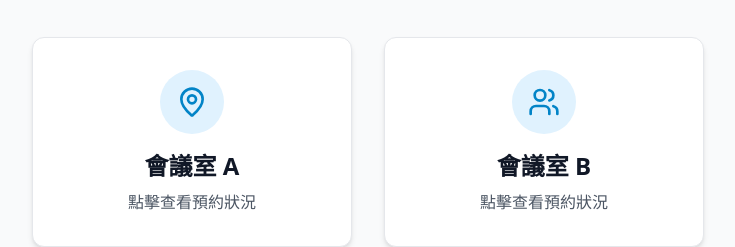
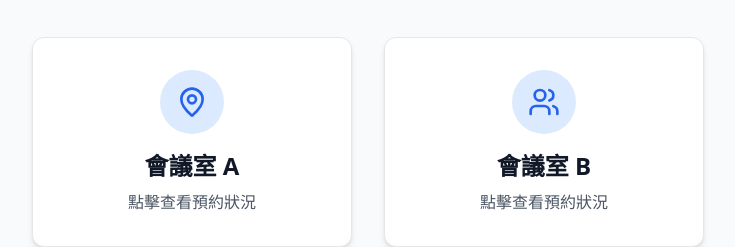
Before and after one commit to ariachen2020/meetingroom, a Next.js app: page / in a window 1280 px wide. Shown: the part 127-374 px from the top of the page, without its empty margins (272-1007 px from the left). Built offline with nearby package versions, Linux system fonts and the light colour scheme.

Commit message:
fix: Replace all primary colors with blue colors

```diff
--- a/src/app/page.tsx
+++ b/src/app/page.tsx
@@ -16,11 +16,11 @@
       <div className="grid md:grid-cols-2 gap-8 max-w-2xl mx-auto">
         <Link
           href="/room/A"
-          className="group block p-8 bg-white rounded-xl shadow-md hover:shadow-xl transition-all duration-300 border border-gray-200 hover:border-primary-300"
+          className="group block p-8 bg-white rounded-xl shadow-md hover:shadow-xl transition-all duration-300 border border-gray-200 hover:border-blue-300"
         >
           <div className="flex flex-col items-center text-center">
-            <div className="w-16 h-16 bg-primary-100 rounded-full flex items-center justify-center mb-4 group-hover:bg-primary-200 transition-colors">
-              <MapPin className="w-8 h-8 text-primary-600" />
+            <div className="w-16 h-16 bg-blue-100 rounded-full flex items-center justify-center mb-4 group-hover:bg-blue-200 transition-colors">
+              <MapPin className="w-8 h-8 text-blue-600" />
             </div>
             <h2 className="text-2xl font-semibold text-gray-900 mb-2">
               會議室 A
@@ -33,11 +33,11 @@
 
         <Link
           href="/room/B"
-          className="group block p-8 bg-white rounded-xl shadow-md hover:shadow-xl transition-all duration-300 border border-gray-200 hover:border-primary-300"
+          className="group block p-8 bg-white rounded-xl shadow-md hover:shadow-xl transition-all duration-300 border border-gray-200 hover:border-blue-300"
         >
           <div className="flex flex-col items-center text-center">
-            <div className="w-16 h-16 bg-primary-100 rounded-full flex items-center justify-center mb-4 group-hover:bg-primary-200 transition-colors">
-              <Users className="w-8 h-8 text-primary-600" />
+            <div className="w-16 h-16 bg-blue-100 rounded-full flex items-center justify-center mb-4 group-hover:bg-blue-200 transition-colors">
+              <Users className="w-8 h-8 text-blue-600" />
             </div>
             <h2 className="text-2xl font-semibold text-gray-900 mb-2">
               會議室 B
--- a/src/app/room/[roomId]/[date]/page.tsx
+++ b/src/app/room/[roomId]/[date]/page.tsx
@@ -167,7 +167,7 @@
     return (
       <div className="max-w-4xl mx-auto">
         <div className="flex items-center justify-center min-h-screen">
-          <div className="animate-spin w-8 h-8 border-4 border-primary-500 border-t-transparent rounded-full"></div>
+          <div className="animate-spin w-8 h-8 border-4 border-blue-500 border-t-transparent rounded-full"></div>
         </div>
       </div>
     )
@@ -220,7 +220,7 @@
         <div className="divide-y divide-gray-200">
           {isLoading ? (
             <div className="p-8 text-center">
-              <div className="animate-spin w-8 h-8 border-4 border-primary-500 border-t-transparent rounded-full mx-auto"></div>
+              <div className="animate-spin w-8 h-8 border-4 border-blue-500 border-t-transparent rounded-full mx-auto"></div>
               <p className="mt-2 text-gray-600">載入中...</p>
             </div>
           ) : (
@@ -264,7 +264,7 @@
                       !isPastDate && (
                         <button
                           onClick={() => openBookingModal(slot.time)}
-                          className="flex items-center space-x-2 px-4 py-2 bg-primary-600 text-white hover:bg-primary-700 rounded-lg transition-colors"
+                          className="flex items-center space-x-2 px-4 py-2 bg-blue-600 text-white hover:bg-blue-700 rounded-lg transition-colors"
                         >
                           <Plus className="w-4 h-4" />
                           <span>立即預約</span>
--- a/src/app/room/[roomId]/page.tsx
+++ b/src/app/room/[roomId]/page.tsx
@@ -107,9 +107,9 @@
       <div className="text-center mb-8">
         <div className="flex items-center justify-center space-x-3 mb-4">
           {roomId === 'A' ? (
-            <MapPin className="w-8 h-8 text-primary-600" />
+            <MapPin className="w-8 h-8 text-blue-600" />
           ) : (
-            <Users className="w-8 h-8 text-primary-600" />
+            <Users className="w-8 h-8 text-blue-600" />
           )}
           <h1 className="text-3xl font-bold text-gray-900">
             會議室 {roomId}
--- a/src/components/BookingModal.tsx
+++ b/src/components/BookingModal.tsx
@@ -207,7 +207,7 @@
                 id="booker"
                 value={formData.booker}
                 onChange={(e) => setFormData(prev => ({ ...prev, booker: e.target.value }))}
-                className={`w-full px-3 py-2 border rounded-lg focus:outline-none focus:ring-2 focus:ring-primary-500 ${
+                className={`w-full px-3 py-2 border rounded-lg focus:outline-none focus:ring-2 focus:ring-blue-500 ${
                   errors.booker ? 'border-red-300' : 'border-gray-300'
                 }`}
                 placeholder="請輸入預約人姓名"
@@ -226,7 +226,7 @@
                 id="extension"
                 value={formData.extension}
                 onChange={(e) => setFormData(prev => ({ ...prev, extension: e.target.value }))}
-                className={`w-full px-3 py-2 border rounded-lg focus:outline-none focus:ring-2 focus:ring-primary-500 ${
+                className={`w-full px-3 py-2 border rounded-lg focus:outline-none focus:ring-2 focus:ring-blue-500 ${
                   errors.extension ? 'border-red-300' : 'border-gray-300'
                 }`}
                 placeholder="請輸入聯絡分機"
--- a/src/components/Calendar.tsx
+++ b/src/components/Calendar.tsx
@@ -59,12 +59,12 @@
         <span className="text-sm text-gray-700">{format(date, 'd')}</span>
       )
     } else {
-      linkClass += " hover:bg-primary-50 border-2 border-primary-200 bg-primary-25"
+      linkClass += " hover:bg-blue-50 border-2 border-blue-200 bg-blue-25"
       content = (
         <>
-          <span className="text-sm text-primary-700 mb-1">{format(date, 'd')}</span>
+          <span className="text-sm text-blue-700 mb-1">{format(date, 'd')}</span>
           {bookingCount === 1 ? (
-            <CalendarIcon className="w-4 h-4 text-primary-600" />
+            <CalendarIcon className="w-4 h-4 text-blue-600" />
           ) : (
             <div className="flex items-center space-x-1">
               <AlertTriangle className="w-4 h-4 text-orange-500" />
@@ -140,7 +140,7 @@
           <span>無預約</span>
         </div>
         <div className="flex items-center space-x-2">
-          <CalendarIcon className="w-4 h-4 text-primary-600" />
+          <CalendarIcon className="w-4 h-4 text-blue-600" />
           <span>有預約</span>
         </div>
         <div className="flex items-center space-x-2">
--- a/src/components/DeleteModal.tsx
+++ b/src/components/DeleteModal.tsx
@@ -91,7 +91,7 @@
               id="extension"
               value={extension}
               onChange={(e) => setExtension(e.target.value)}
-              className={`w-full px-3 py-2 border rounded-lg focus:outline-none focus:ring-2 focus:ring-primary-500 ${
+              className={`w-full px-3 py-2 border rounded-lg focus:outline-none focus:ring-2 focus:ring-blue-500 ${
                 error ? 'border-red-300' : 'border-gray-300'
               }`}
               placeholder="請輸入分機號碼"
```
